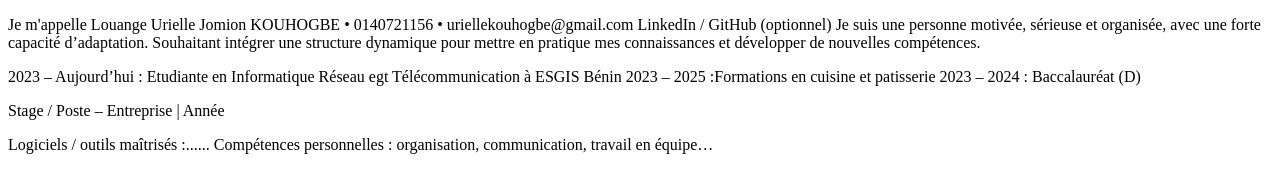
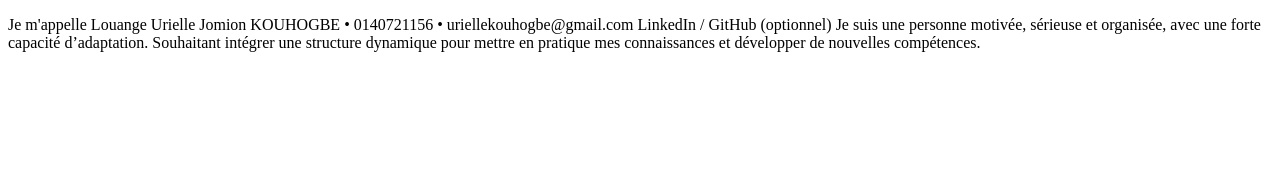
Before and after one commit to uriellekouhogbe-dotcom/git-mon-cv, a plain HTML site: page index.html in a window 1280 px wide. Drawn offline with Linux system fonts and the light colour scheme.

```diff
--- a/index.html
+++ b/index.html
@@ -13,35 +13,6 @@
             Je suis une personne motivée, sérieuse et organisée, avec une forte capacité d’adaptation. Souhaitant intégrer une structure dynamique pour mettre en pratique mes connaissances et développer de nouvelles compétences.
         </p>
     </section>
-    <section class="Formations">
-        <p>
-            2023 – Aujourd’hui : Etudiante en Informatique Réseau egt Télécommunication à ESGIS Bénin
-            2023 – 2025 :Formations en cuisine et patisserie
-            2023 – 2024 : Baccalauréat (D)
-
-        </p>
-    </section>
-    <section class="experiences">
-        <p>
-            Stage / Poste – Entreprise | Année
-
-        </p>
-    </section>
-    <section class="competences">
-        <p>
-
-        Logiciels / outils maîtrisés :......
-        Compétences personnelles : organisation, communication, travail en équipe…
-
-        </p>
-    </section>
-    <section class="associations">
-        <p>
-
-
-        </p>
-    </section>
-
 
 </body>
 </html>
```
